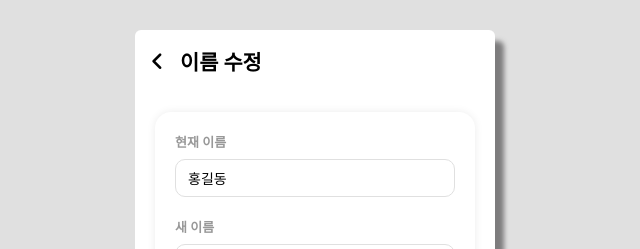
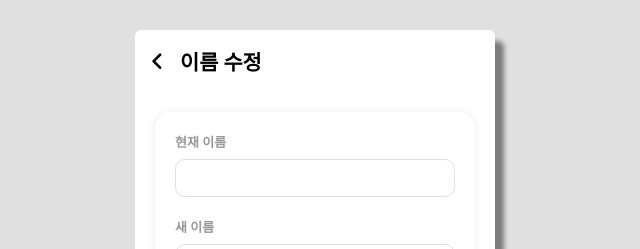
Before and after one commit to IT-Money/IT-Money, a Vue app: page /edit-name in a window 1280 px wide. Shown: the top 249 px of the page, without its empty margins (325-965 px from the left). Built offline with nearby package versions, Linux system fonts and the light colour scheme; data requests are answered from the project's data file; a web font is replaced by a local one.

Commit message:
Feat: 사용자 정보 업데이트 기능

```diff
--- a/src/stores/userStore.js
+++ b/src/stores/userStore.js
@@ -1,30 +1,29 @@
 import { defineStore } from 'pinia'
-import { ref } from 'vue'
+import { useUser } from '@/api/useUser'
 
 export const useUserStore = defineStore('userStore', () => {
   // 상태
-  const name = ref('홍길동')
-  const email = ref('abcde@gmail.com')
-  const password = ref('rlfehd0408')
+  const { userName, userEmail, userPassword, fetchUser } = useUser()
 
   const updateName = newName => {
-    name.value = newName
+    userName.value = newName
   }
 
   const updateEmail = newEmail => {
-    email.value = newEmail
+    userEmail.value = newEmail
   }
 
   const updatePassword = newPassword => {
-    password.value = newPassword
+    userPassword.value = newPassword
   }
 
   return {
-    name,
-    email,
-    password,
+    userName,
+    userEmail,
+    userPassword,
     updateName,
     updateEmail,
     updatePassword,
+    fetchUser,
   }
 })
```
